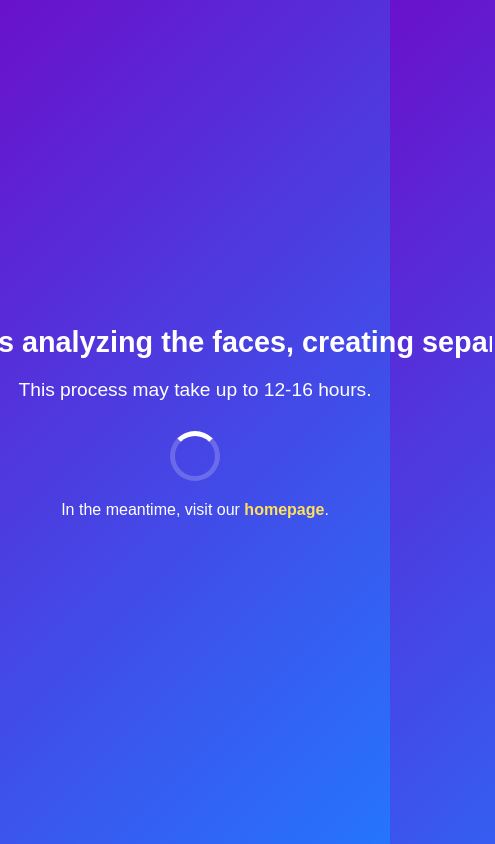
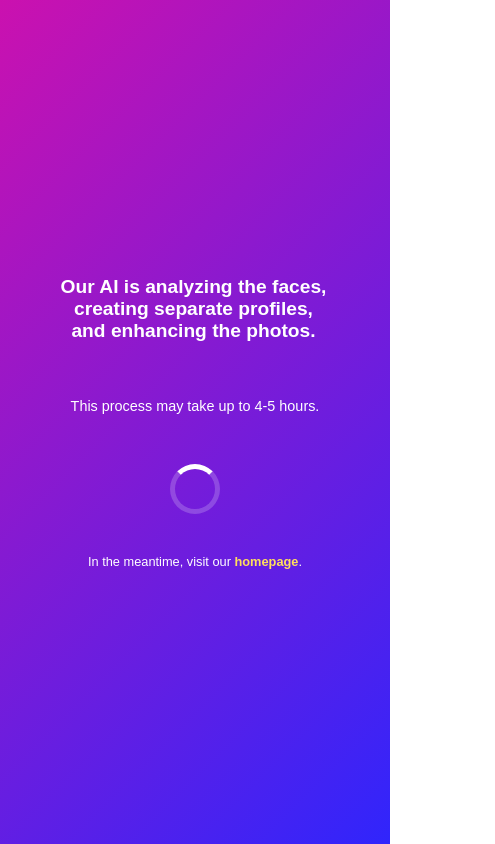
Before and after one commit to Jace-org/gallery, a plain HTML site: page index.html in a window 390 px wide. Shown: the whole page, 495 px wide, since content can reach past the window. Drawn offline with Linux system fonts and the light colour scheme.

Commit message:
Update index.html

```diff
--- a/index.html
+++ b/index.html
@@ -1,5 +1,6 @@
 <!DOCTYPE html>
 <html lang="en">
+
 <head>
     <meta charset="UTF-8">
     <meta name="viewport" content="width=device-width, initial-scale=1.0">
@@ -18,13 +19,19 @@
             display: flex;
             justify-content: center;
             align-items: center;
-            background: linear-gradient(135deg, #6a11cb, #2575fc);
+            background: linear-gradient(135deg, #cb11af, #3025fc);
             color: white;
             text-align: center;
+            padding: 20px;
+            /* To ensure content doesn't touch edges on small screens */
         }
 
         .container {
             max-width: 600px;
+            display: flex;
+            flex-direction: column;
+            justify-content: center;
+            align-items: center;
         }
 
         .typing-text {
@@ -40,15 +47,19 @@
             from {
                 width: 0;
             }
+
             to {
                 width: 100%;
             }
         }
 
         @keyframes blink {
-            from, to {
+
+            from,
+            to {
                 border-color: transparent;
             }
+
             50% {
                 border-color: white;
             }
@@ -90,14 +101,48 @@
         .redirect-text a:hover {
             color: #fff;
         }
+
+        /* Mobile Responsiveness */
+        @media (max-width: 768px) {
+            .typing-text {
+                font-size: 1.4rem;
+            }
+
+            .sub-text {
+                font-size: 1rem;
+            }
+
+            .redirect-text {
+                font-size: 0.9rem;
+            }
+        }
+
+        @media (max-width: 480px) {
+            .typing-text {
+                font-size: 1.2rem;
+            }
+
+            .sub-text {
+                font-size: 0.9rem;
+            }
+
+            .redirect-text {
+                font-size: 0.8rem;
+            }
+        }
     </style>
 </head>
+
 <body>
     <div class="container">
-        <h1 class="typing-text">Our AI is analyzing the faces, creating separate profiles, and enhancing the photos.</h1>
-        <p class="sub-text">This process may take up to 12-16 hours.</p>
+        <h1 class="typing-text">
+            Our AI is analyzing the faces, <br> creating separate profiles, <br> and enhancing the photos.
+        </h1>
+        <br><br>
+        <p class="sub-text">This process may take up to 4-5 hours.</p>
         <div class="loading-spinner"></div>
-        <p class="redirect-text">In the meantime, visit our <a href="https://example.com">homepage</a>.</p>
+        <p class="redirect-text">In the meantime, visit our <a href="https://jhapendrakandel.com.np">homepage</a>.</p>
     </div>
 </body>
+
 </html>
```
